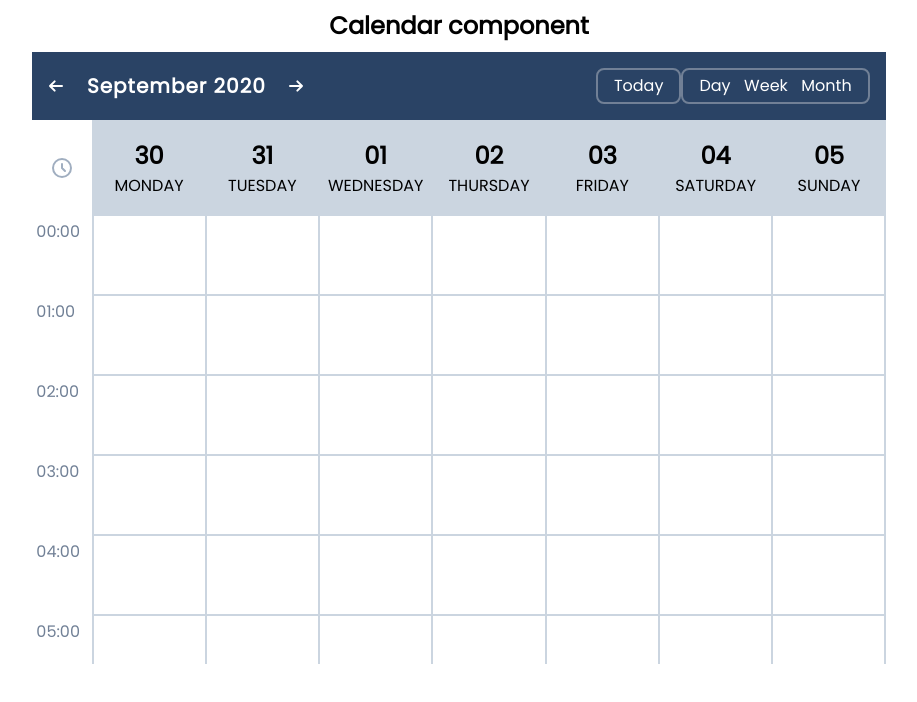
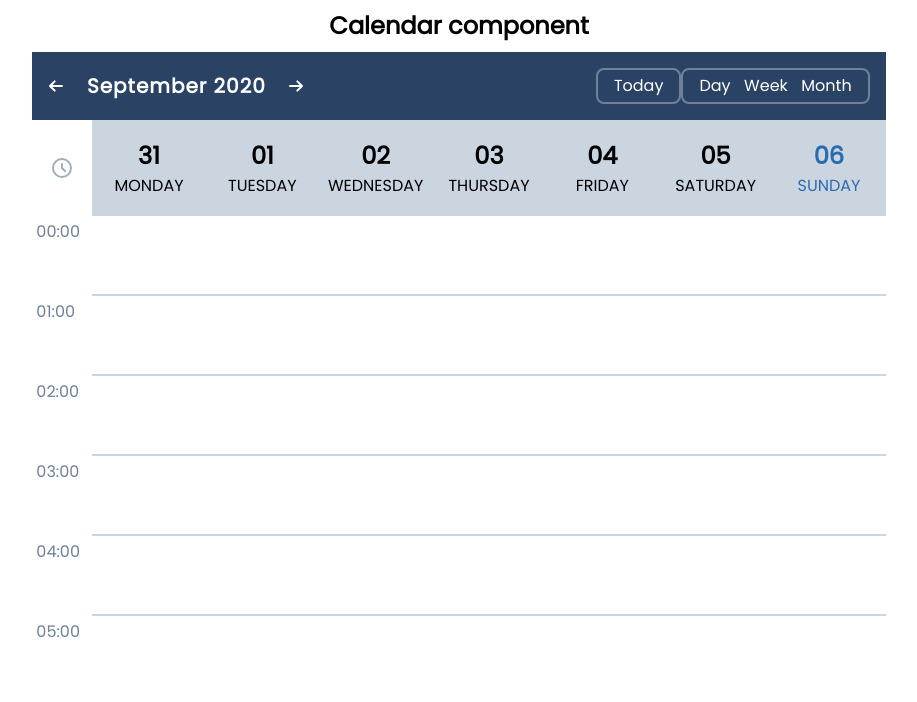
Before and after one commit to hipstermojo/svelte_calendar, a Svelte app: page / in a window 1280 px wide. Both pictures are taken after a click on the element "Week". Shown: the top 702 px of the page, without its empty margins (181-1098 px from the left). Built offline with nearby package versions, Linux system fonts and the light colour scheme.

Commit message:
Change toggleMonth to toggleDate Fix CalendarWeek logic for counting from Monday Replace WEEKDAYS array with formatting of weekdays from dayjs Remove vertical borders in CalendarWeek

```diff
--- a/src/components/CalendarHeader.svelte
+++ b/src/components/CalendarHeader.svelte
@@ -5,7 +5,7 @@
   export let selectedDate: Dayjs;
 
   const today = dayjs();
-  const toggleMonth = (step: number) =>
+  const toggleDate = (step: number) =>
     (selectedDate = selectedDate.add(step, $tab));
 
   const toggleToday = () => (selectedDate = today);
@@ -25,7 +25,7 @@
         as well as controls to go forward and backward-->
   <div class="w-full md:w-64 flex justify-between items-center">
     <svg
-      on:click={() => toggleMonth(-1)}
+      on:click={() => toggleDate(-1)}
       class="hidden md:block w-4 h-4 cursor-pointer"
       fill="none"
       stroke="currentColor"
@@ -39,7 +39,7 @@
       {selectedMonth}
     </p>
     <svg
-      on:click={() => toggleMonth(-1)}
+      on:click={() => toggleDate(-1)}
       class="block md:hidden w-4 h-4 cursor-pointer"
       fill="none"
       stroke="currentColor"
@@ -61,7 +61,7 @@
         stroke-width="2"
         d="M8 7V3m8 4V3m-9 8h10M5 21h14a2 2 0 002-2V7a2 2 0 00-2-2H5a2 2 0 00-2 2v12a2 2 0 002 2z" /></svg>
     <svg
-      on:click={() => toggleMonth(1)}
+      on:click={() => toggleDate(1)}
       class="w-4 h-4 cursor-pointer"
       fill="none"
       stroke="currentColor"
--- a/src/components/CalendarWeek.svelte
+++ b/src/components/CalendarWeek.svelte
@@ -2,17 +2,8 @@
   import { today } from "../stores";
   import dayjs, { Dayjs } from "dayjs";
   import weekday from "dayjs/plugin/weekday";
+  import type { formats } from "dayjs/locale/*";
   dayjs.extend(weekday);
-
-  const WEEKDAYS = [
-    "Monday",
-    "Tuesday",
-    "Wednesday",
-    "Thursday",
-    "Friday",
-    "Saturday",
-    "Sunday",
-  ];
 
   export let selectedDate: Dayjs;
 
@@ -20,9 +11,9 @@
   $: {
     const selectedWeekday: number = selectedDate.weekday();
     const mondayThisWeek =
-      selectedWeekday == 1
-        ? selectedDate
-        : selectedDate.subtract(7 - selectedWeekday, "day");
+      selectedWeekday == 0
+        ? selectedDate.subtract(6, "day") // if the weekday is a Sunday, go back to the previous Monday
+        : selectedDate.subtract(selectedWeekday - 1, "day");
     dates = dates.fill(null).map((_, i) => mondayThisWeek.add(i, "day"));
   }
 </script>
@@ -52,16 +43,16 @@
           stroke-width="2"
           d="M12 8v4l3 3m6-3a9 9 0 11-18 0 9 9 0 0118 0z" /></svg>
     </div>
-    {#each WEEKDAYS as day, i}
+    {#each dates as date (date.format('YYYY-MM-DD'))}
       <div
         class="flex-1 flex flex-col justify-center bg-gray-400 h-full"
-        class:today={dates[i].format('YYYY-MM-DD') == $today}>
-        <p class="text-center text-2xl font-bold">{dates[i].format('DD')}</p>
-        <p class="text-center uppercase">{day}</p>
+        class:today={date.format('YYYY-MM-DD') == $today}>
+        <p class="text-center text-2xl font-bold">{date.format('DD')}</p>
+        <p class="text-center uppercase">{date.format('dddd')}</p>
       </div>
     {/each}
   </div>
-  <div class="parent grid h-102 border-r-2 border-gray-400 overflow-y-scroll">
+  <div class="parent grid h-102 border-gray-400 overflow-y-scroll">
     {#each { length: 24 * 8 } as _, i}
       {#if i % 8 == 0}
         <div class="border-gray-400 h-20">
@@ -72,7 +63,7 @@
           </p>
         </div>
       {:else}
-        <div class="border-l-2 border-b-2 border-gray-400 h-20" />
+        <div class="border-b-2 border-gray-400 h-20" />
       {/if}
     {/each}
   </div>
```
